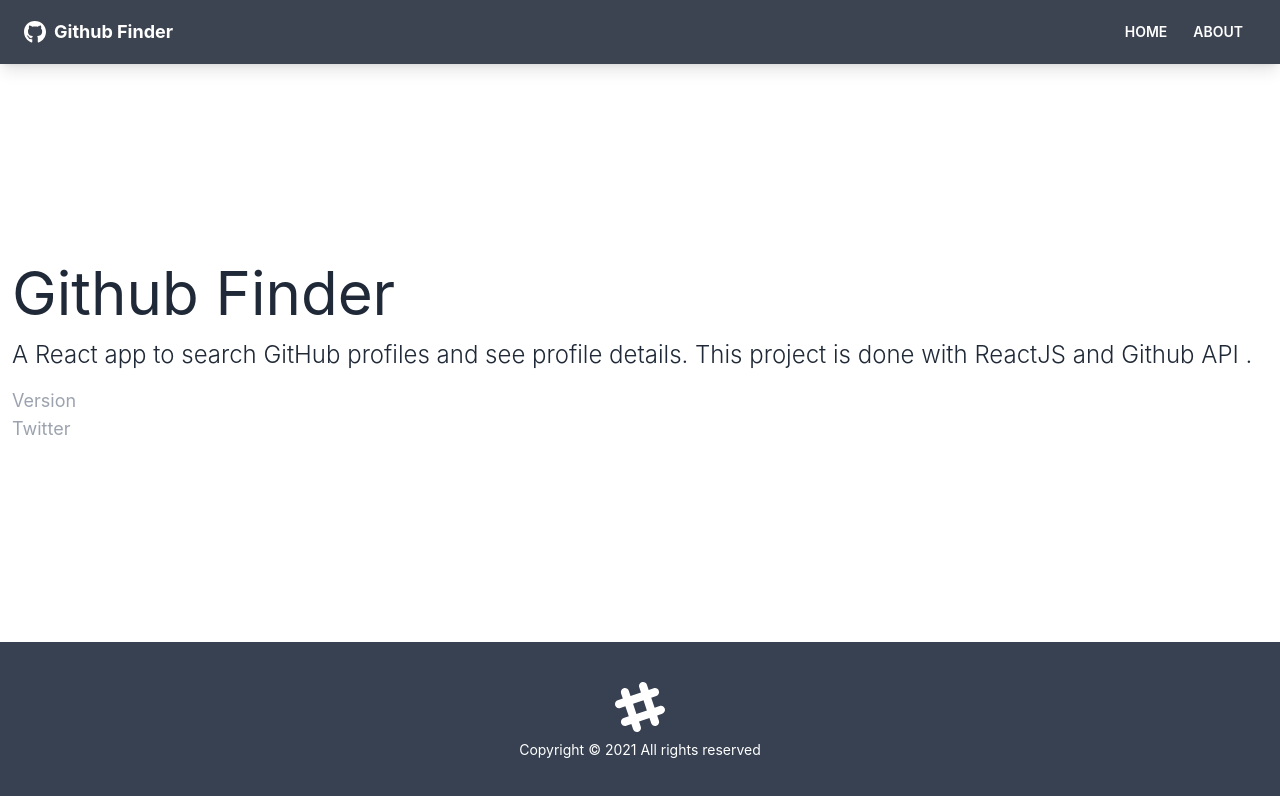
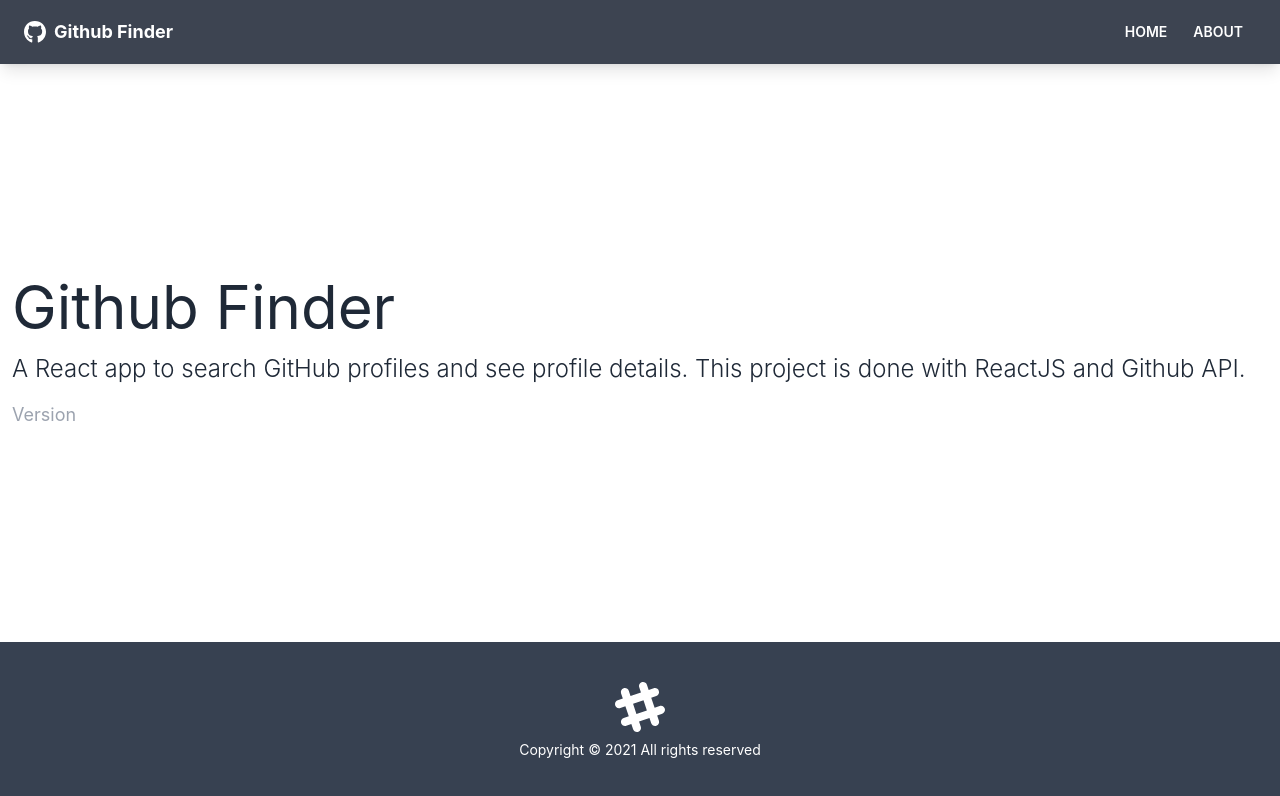
Before and after one commit to ghawthorne66/git_directory, a React (Create React App) app: page /about in a window 1280 px wide. Shown: the top 796 px of the page. Built offline with nearby package versions, Linux system fonts and the light colour scheme; no server answers.

Commit message:
change about details

```diff
--- a/src/pages/About.jsx
+++ b/src/pages/About.jsx
@@ -5,10 +5,8 @@
         <p className='mb-4 text-2xl font-light'>
           A React app to search GitHub profiles and see profile details. This
           project is done with
-          <a href='https://frontsightmarketing.com'>
-            {' '}
+
             ReactJS and Github API
-          </a>{' '}
 
           <strong>
             <a href='https://github-finder-gvlfsnu4q-ghawthorne.vercel.app/'></a>
@@ -18,12 +16,7 @@
         <p className='text-lg text-gray-400'>
           Version <span className='text-white'>1.0.0</span>
         </p>
-        <p className='text-lg text-gray-400'>
-         Twitter
-          <a className='text-white' href='https://twitter.com/gshawthorne'>
 
-          </a>
-        </p>
       </>
     )
   }
```
